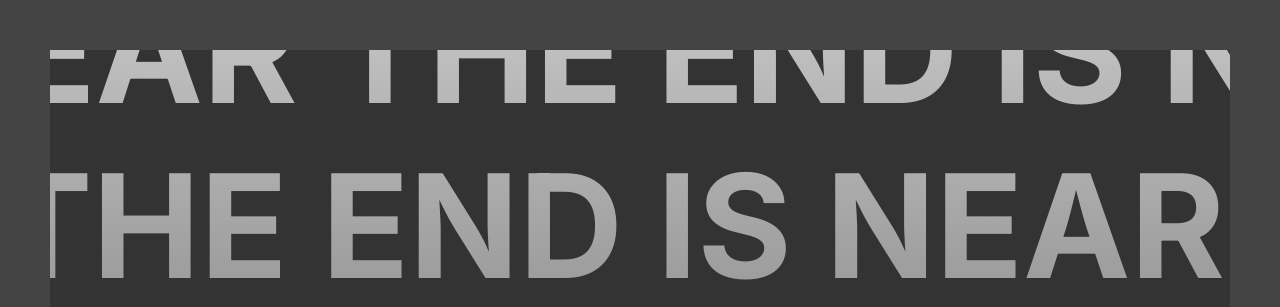
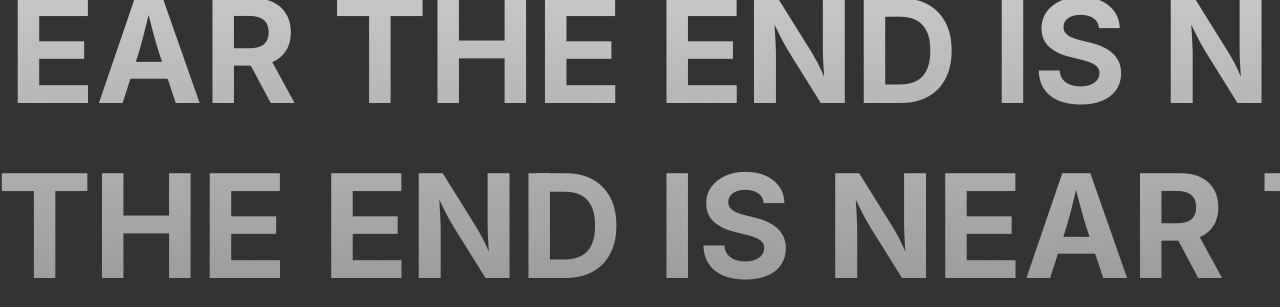
Before and after one commit to Paramilk/gltile-two-electric-boogaloo, a plain HTML site: page index.html in a window 1280 px wide. Shown: the top 307 px of the page. Drawn offline with Linux system fonts and the light colour scheme.

Commit message:
i don't like the border anymore

```diff
--- a/style.css
+++ b/style.css
@@ -6,9 +6,8 @@ body {
     position: absolute;
     top: 0;
     left: 0;
-    width: calc(100% - 100px);
-    height: calc(100% - 100px);
-    margin: 50px;
+    width: 100%;
+    height: 100%;
     background: #333333;
     overflow-x: hidden;
     overflow-y: scroll;
```
